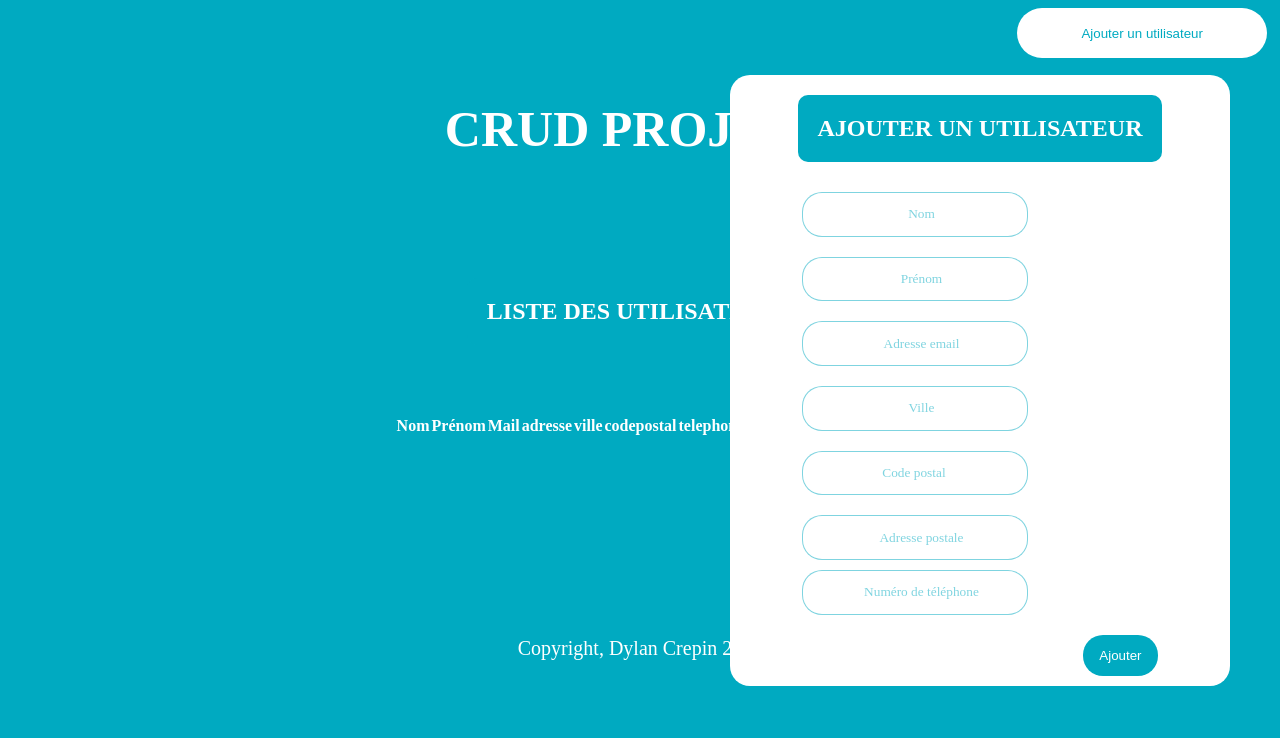
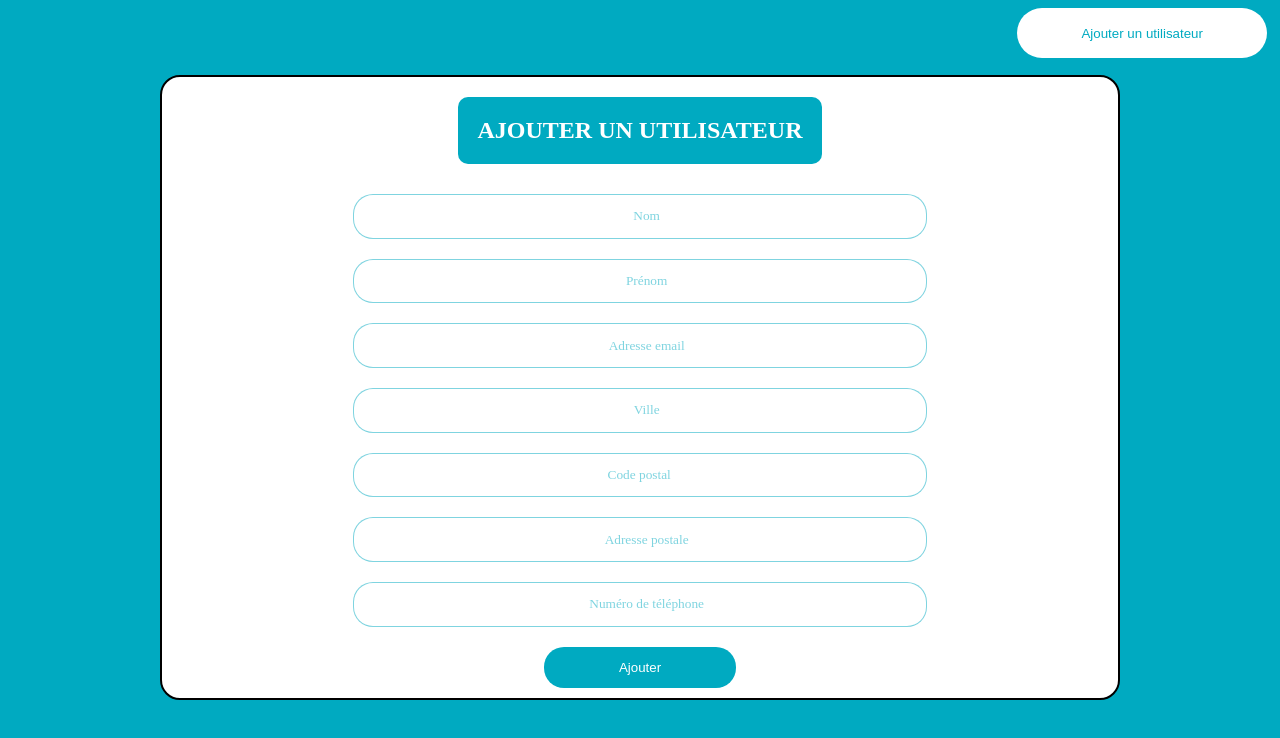
Before and after one commit to Nalyd59/CRUD_DEV, a plain HTML site: page client/index.html in a window 1280 px wide. Both pictures are taken after a click on the button "Ajouter un utilisateur". Drawn offline with Linux system fonts and the light colour scheme; no server answers.

Commit message:
23-08-23  maj

```diff
--- a/client/index.html
+++ b/client/index.html
@@ -11,41 +11,22 @@
     <header>
         <button type="button" id="btnAddUser">Ajouter un utilisateur</button>
         <h1>CRUD PROJECT</h1>
-
     </header>
 
-    <div id="containerPoppin">
-
-        <div class="poppin">
-            <form id="addUserForm" class="hidden" method="GET">
-                <h2>Ajouter un utilisateur</h2>
-
-                <div class="formWrapper">
-                  <div class="inputWrapper">
-                    <input type="text" name="nom" placeholder="Nom" />
-                    <input type="text" name="prenom" placeholder="Prénom" />
-                  </div>
-                  <input type="email" name="mail" placeholder="Adresse email" class="fullInput" />
-                  <div class="inputWrapper">
-                    <input type="text" name="ville" placeholder="Ville" />
-                    <input type="number" name="codepostal" placeholder="Code postal" />
-                  </div>
-                  <input type="text" name="adresse" placeholder="Adresse postale" class="fullInput" />
-                  <input
-                    type="text"
-                    name="telephone"
-                    placeholder="Numéro de téléphone"
-                    class="fullInput"
-                  />
-                  <input type="submit" value="Ajouter"  onclick="document.location.reload()" />
-                </div>
-            </form>
-        </div>
-
-    </div>
+    <form id="addUserForm" class="hidden" method="GET">
+        <h2>Ajouter un utilisateur</h2>
+        <input type="text" name="nom" placeholder="Nom"  class="fullInput"/>
+        <input type="text" name="prenom" placeholder="Prénom"  class="fullInput"/>
+        <input type="email" name="mail" placeholder="Adresse email" class="fullInput" />
+        <input type="text" name="ville" placeholder="Ville"  class="fullInput"/>
+        <input type="number" name="codepostal" placeholder="Code postal" class="fullInput" />
+        <input type="text" name="adresse" placeholder="Adresse postale" class="fullInput" />
+        <input type="text" name="telephone" placeholder="Numéro de téléphone" class="fullInput" />
+        <input type="submit" value="Ajouter" onclick="document.location.reload()"/>
+    </form>
 
     <table>
-        <h2>Liste des utilisateurs</h2>
+        <h3>Liste des utilisateurs</h3>
         <thead>
             <tr>
                 <th>Nom</th>
--- a/client/script.js
+++ b/client/script.js
@@ -3,31 +3,9 @@ function handleDelete(id) {
             method: "DELETE",
         });
         document.location.reload()
-    }
+}
 
 window.onload =  function () {
-
-    // const modifUser = {
-    //     nom : "Alexandra",//document.getElementById('nom').value,
-    //     prenom : "Palombino",//document.getElementById('prenom').value,
-    //     mail : "minibino@gmail.com",//document.getElementById('mail').value,
-    //     adresse : "11 rue foch",//.getElementById('adresse').value,
-    //     ville : "Paris",//document.getElementById('ville').value,
-    //     codepostal : "75000",//document.getElementById('code_postal').value,
-    //     telephone : "0785253641"//document.getElementById('telephone').value
-    // }
-
-    // const newUser = {
-    //     nom : "hhhh",//document.getElementById('nom').value,
-    //     prenom : "hhhh",//document.getElementById('prenom').value,
-    //     mail : "a.dumortier@gmail.com",//document.getElementById('mail').value,
-    //     adresse : "55 rue sapin vert",//.getElementById('adresse').value,
-    //     ville : "hhh",//document.getElementById('ville').value,
-    //     codepostal : "13000",//document.getElementById('code_postal').value,
-    //     telephone : "0689641234"//document.getElementById('telephone').value
-    // }
-
-
 
     // Afficher les users
 
@@ -39,7 +17,6 @@ window.onload =  function () {
     })
 
     .then(response => response.json())
-
     .then(data => handleUsers(data))
 
     function handleUsers(data) {
@@ -60,24 +37,11 @@ window.onload =  function () {
         })
     }
 
-
-    // Modifier un user
-
-    // fetch("http://localhost:5000/4",{
-    //     method: "PUT",
-    //     headers: {
-    //         "Content-type": "application/json"
-    //     },
-    //     body: JSON.stringify(modifUser)
-    // })
-    // .then(response => response.json())
-
-
     // Creer un user
 
-    var btnAddUser = document.getElementById('btnAddUser');
+    let btnAddUser = document.getElementById('btnAddUser');
+    let form = document.getElementById('addUserForm');
 
-    let form = document.getElementById('addUserForm');
 
     btnAddUser.addEventListener("click", () => {
         openForm();
--- a/client/style.css
+++ b/client/style.css
@@ -90,9 +90,13 @@ form {
 	background-color: #FFFFFF;
   	border-radius: 20px;
     display: flex;
+	width: 75%;
     flex-direction: column;
     justify-content: center;
     align-items: center;
+	border: 2px solid black;
+	position: absolute;
+	top: 75px;
 }
 form input::-moz-placeholder {
 	color: #00AAC1;
--- a/server/controllers/user.controller.js
+++ b/server/controllers/user.controller.js
@@ -64,14 +64,12 @@ const getAllUsers = (req, res) => {
     } else {
       res.status(200).json(result);
     }
-  }
-
-  )
+  })
 }
 
 module.exports = {
   createUser,
   updateUser,
   deleteUser,
-  getAllUsers,
+  getAllUsers
 };
```
Also changed, not shown: server/routes/user.route.js (line endings or trailing spaces).
